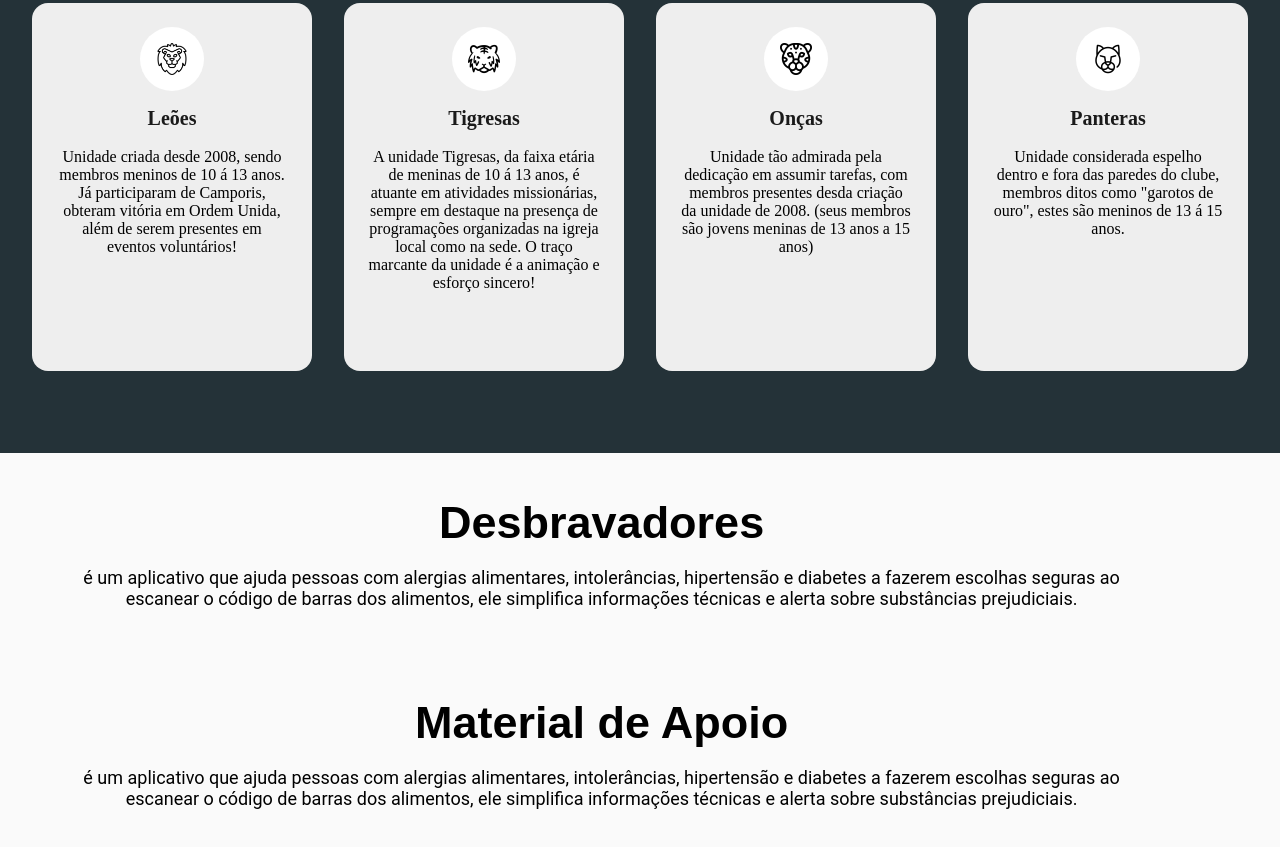
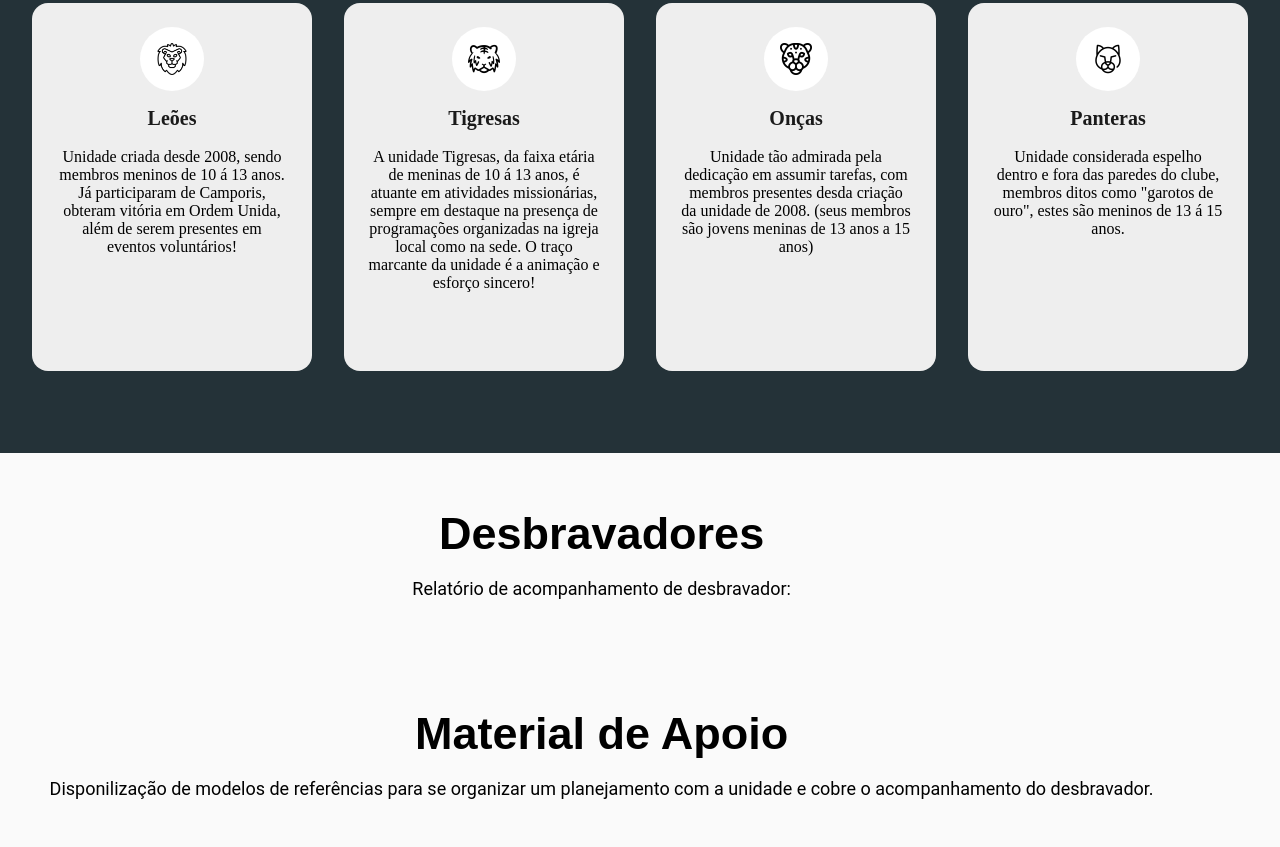
Before and after one commit to Gabby-M745/Desbravadores, a plain HTML site: page public/Diretoria.html in a window 1280 px wide. Shown: the part 629-1476 px from the top of the page. Drawn offline with Linux system fonts and the light colour scheme.

Commit message:
atualização de textos e escolha de abas

```diff
--- a/public/Diretoria.html
+++ b/public/Diretoria.html
@@ -1,4 +1,5 @@
-<!--https://www.w3schools.com/css/css_navbar_horizontal.asp --><!DOCTYPE html>
+<!--https://www.w3schools.com/css/css_navbar_horizontal.asp -->
+<!DOCTYPE html>
 <html lang="en">
 
 <head>
@@ -21,9 +22,13 @@
                     <li><a href="#unid">Unidades</a></li><!--NESTA PÁGINA-->
                     <!--<li><a href="#calendario">Calendário</a></li>NESTA PÁGINA-->
                     <li><a href="ranking">Ranking</a></li> <!--ABA SEPARADA, DESBRAVADOR TBM IRÁ USA-LA-->
-                    <li><a href="#desbravador">Desbravador</a></li><!--NESTA PÁGINA-- IDEIa: fzere em exel o acompanhamento e anexar na página-->
+                    <li class="nav-link desbravador"> <!-- Adicionando a classe para o dropdown -->
+                        <a href="#desbravador">Desbravador
+                        </a>
+                        <!--NESTA PÁGINA-- IDEIa: fzere em exel o acompanhamento e anexar na página-->
                     <li><a href="#material">Material de Apoio</a></li><!--NESTA PÁGINA-->
-                    <li style="float:right"><a class="active" href="CadastroDBV.html">Cadastrar DBV</a></li><!--outra página-->
+                    <li style="float:right"><a class="active" href="CadastroDBV.html">Cadastrar DBV</a></li>
+                    <!--outra página-->
                 </ul>
             </div>
         </div>
@@ -52,7 +57,8 @@
                 <h5>Leões</h5>
                 <br>
                 <p>Unidade criada desde 2008, sendo membros meninos de 10 á 13 anos.<br>
-                    Já participaram de Camporis, obteram vitória em Ordem Unida, além de serem presentes em eventos voluntários!
+                    Já participaram de Camporis, obteram vitória em Ordem Unida, além de serem presentes em eventos
+                    voluntários!
                 </p>
             </div>
             <div class="card-mvv">
@@ -61,7 +67,8 @@
                 </div>
                 <h5>Tigresas</h5>
                 <br>
-                <p>A unidade Tigresas, da faixa etária de meninas de 10 á 13 anos, é atuante em atividades missionárias, sempre em destaque na presença de programações organizadas na igreja local como na sede.
+                <p>A unidade Tigresas, da faixa etária de meninas de 10 á 13 anos, é atuante em atividades missionárias,
+                    sempre em destaque na presença de programações organizadas na igreja local como na sede.
                     O traço marcante da unidade é a animação e esforço sincero! </p>
             </div>
             <div class="card-mvv">
@@ -70,7 +77,8 @@
                 </div>
                 <h5>Onças</h5>
                 <br>
-                <p>Unidade tão admirada pela dedicação em assumir tarefas, com membros presentes desda criação da unidade de 2008.
+                <p>Unidade tão admirada pela dedicação em assumir tarefas, com membros presentes desda criação da
+                    unidade de 2008.
                     (seus membros são jovens meninas de 13 anos a 15 anos)</p>
             </div>
             <div class="card-mvv">
@@ -79,14 +87,16 @@
                 </div>
                 <h5>Panteras</h5>
                 <br>
-                <p>Unidade considerada espelho dentro e fora das paredes do clube, membros ditos como "garotos de ouro", estes são meninos de 13 á 15 anos.</p>
+                <p>Unidade considerada espelho dentro e fora das paredes do clube, membros ditos como "garotos de ouro",
+                    estes são meninos de 13 á 15 anos.</p>
             </div>
 
         </div>
 
     </section>
 
-    <!--<div class="calendario" id="calendario"> container--> <!--o id deve ser igul para que se estacione quando clicado no menu-->
+    <!--<div class="calendario" id="calendario"> container-->
+    <!--o id deve ser igul para que se estacione quando clicado no menu-->
 
     <!-- 	<div class="text_calendario">
 			<h3>Calendario</h3><br>
@@ -96,23 +106,21 @@
 		</div>
 	</div>-->
 
-    <div class="desbravadores" id="desbravador"> <!--container--> <!--o id deve ser igual para que se estacione quando clicado no menu?-->
+    <div class="desbravadores" id="desbravador"> <!--container-->
+        <!--o id deve ser igual para que se estacione quando clicado no menu?-->
 
         <div class="text_desbravadores">
             <h3>Desbravadores</h3><br>
-			<p>é um aplicativo que ajuda pessoas com alergias alimentares, intolerâncias, hipertensão e diabetes a
-				fazerem escolhas seguras ao escanear o código de barras dos alimentos, ele simplifica informações
-				técnicas e alerta sobre substâncias prejudiciais.</p>
+            <p>Relatório de acompanhamento de desbravador:</p>
         </div>
     </div>
 
-      <div class="apoioCONS" id="material"> <!--container--> <!--o id deve ser igual para que se estacione quando clicado no menu?-->
+    <div class="apoioCONS" id="material"> <!--container-->
+        <!--o id deve ser igual para que se estacione quando clicado no menu?-->
 
         <div class="text_apoioCONS">
             <h3>Material de Apoio</h3><br>
-			<p>é um aplicativo que ajuda pessoas com alergias alimentares, intolerâncias, hipertensão e diabetes a
-				fazerem escolhas seguras ao escanear o código de barras dos alimentos, ele simplifica informações
-				técnicas e alerta sobre substâncias prejudiciais.</p>
+            <p>Disponilização de modelos de referências para se organizar um planejamento com a unidade e cobre o acompanhamento do desbravador.</p>
         </div><!--https://pt.scribd.com/document/835847718/Calendario-DBV-2025--><!--material de apoio -->
     </div>
 
--- a/public/css/Diretoria.css
+++ b/public/css/Diretoria.css
@@ -151,12 +151,12 @@ position: -webkit-sticky; 	/*https://www.w3schools.com/css/css_navbar_horizontal
 	text-align: justify;
 	width: 94%; /*tamanho do texto, comprido*/
 	height: 200px; /*espaçamente entre o container e o seguinte*/
+}
 
-}
-.desbravadores .text_desbravadores{
-     text-align: center;
-	flex: 1;
-    margin: 20px
+.desbravadores .text_desbravadores {
+    text-align: center;
+    flex: 1;
+    margin: 20px; /* Margem ao redor do texto */
 
 }
 .desbravadores .text_desbravadores h3 {
```
Lines whose indentation alone changed are shown as unchanged.
